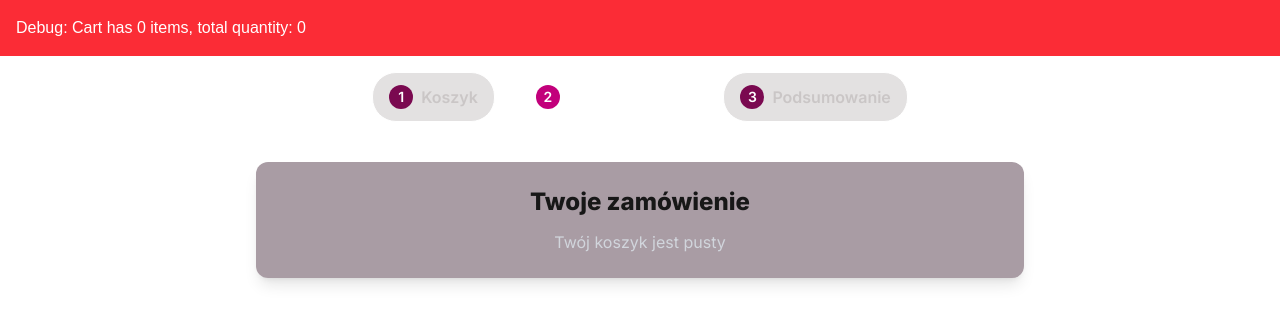
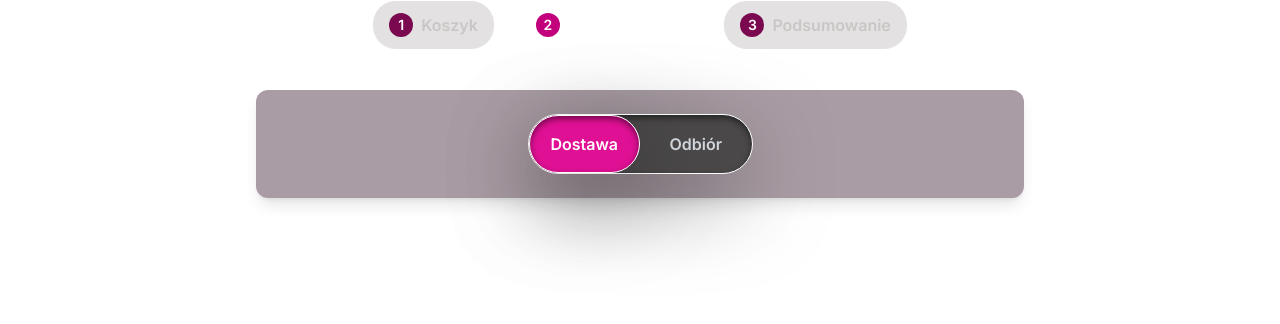
Before and after one commit to Steklowataa/wloska, a Next.js app: page /basket/details in a window 1280 px wide. Shown: the top 324 px of the page. Built offline with nearby package versions, Linux system fonts and the light colour scheme.

Commit message:
Created button for switching between type of orders

```diff
--- a/src/app/basket/details/page.tsx
+++ b/src/app/basket/details/page.tsx
@@ -1,29 +1,14 @@
 "use client";
 import StepButtons from "@/components/Basket/StepButtons";
-import ListOfProducts from "@/components/Basket/Products/ListOfProducts";
-import { useCart } from "@/app/context/CartContext";
-
-// Debug component
-function DebugCart() {
-  const { items, totalQuantity } = useCart();
-  console.log("Debug - Items:", items);
-  console.log("Debug - Total quantity:", totalQuantity);
-
-  return (
-    <div className="bg-red-500 text-white p-4 mb-4">
-      Debug: Cart has {items.length} items, total quantity: {totalQuantity}
-    </div>
-  );
-}
+import OrderDetails from "@/components/Basket/Details/OrderDetails";
 
 export default function Page() {
   console.log("Page component rendering");
 
   return (
     <>
-      <DebugCart />
       <StepButtons />
-      <ListOfProducts />
+      <OrderDetails />
     </>
   );
 }
--- /dev/null
+++ b/src/components/Basket/Details/OrderDetails.tsx
@@ -0,0 +1,12 @@
+"use client"
+import SwitchButton from "./SwitchButton"
+
+export default function OrderDetails () {
+    return (
+        <>
+            <div className="max-w-3xl mx-auto mt-10 p-6 bg-[#28091D]/40 rounded-xl shadow-lg">
+                <SwitchButton />
+            </div>
+        </>
+    )
+}
--- /dev/null
+++ b/src/components/Basket/Details/SwitchButton.tsx
@@ -0,0 +1,45 @@
+"use client"
+import { Inter } from "next/font/google"
+import { useState } from "react"
+
+const inter = Inter({
+    subsets: ["latin"],
+    weight: "600"
+})
+export default function SwitchButton() {
+    const [isDelivery, setIsDelivery] = useState(false)
+
+    return (
+        // <div className="flex items-center justify-center min-h-screen bg-gradient-to-br from-purple-900 via-pink-900 to-orange-500">
+            <div className="flex items-center justify-center">
+                <button
+                    onClick={() => setIsDelivery(!isDelivery)}
+                    className="relative flex items-center bg-[#4A4848] rounded-full w-[225px] h-[60px] transition-all duration-300 ease-in-out shadow-[inset_0_3px_6px_rgba(0,0,0,0.5),0_25px_90px_-12px_rgba(0,0,0,0.6)] border-white border-1">
+                    <div
+                        className={`absolute top-0 bottom-0 rounded-full transition-all duration-300 ease-in-out bg-[#E01094] border border-white shadow-[inset_0_3px_6px_rgba(0,0,0,0.5),0_25px_90px_-12px_rgba(0,0,0,0.6)] ${
+                            !isDelivery
+                                ? 'left-0 right-[50%]'
+                                : 'left-[50%] right-0'
+                        }`}
+                    />
+
+                    <div className="relative z-10 flex w-full">
+                        <div className="flex-1 text-center">
+                            <span className={`${inter.className} text-[16px] font-semibold transition-colors duration-300 ${
+                                !isDelivery ? 'text-white' : 'text-gray-300'
+                            }`}>
+                                Dostawa
+                            </span>
+                        </div>
+                        <div className="flex-1 text-center">
+                            <span className={`${inter.className} text-[16px] font-semibold transition-colors duration-300 ${
+                                isDelivery ? 'text-white' : 'text-gray-300'
+                            }`}>
+                                Odbiór
+                            </span>
+                        </div>
+                    </div>
+                </button>
+            </div>
+    )
+}
--- a/src/components/Basket/NextButton.tsx
+++ b/src/components/Basket/NextButton.tsx
@@ -1,18 +1,43 @@
-"use client"
-import { Inter } from "next/font/google"
+"use client";
+import { Inter } from "next/font/google";
+import { useRouter, usePathname } from "next/navigation";
 
 const interBold = Inter({
     subsets: ["latin"],
     weight: "600"
-})
+});
 
-export default function NextButton({onNext}: {onNext: () => void}) {
+export default function NextButton() {
+    const router = useRouter();
+    const pathname = usePathname();
+
+    const handleNext = () => {
+        if (pathname === '/basket/products') {
+            router.push('/basket/details');
+        } else if (pathname === '/basket/details') {
+            router.push('/basket/summary');
+        } else if (pathname === 'basket/summary'){
+            router.push("/menu")
+        }
+    };
+
+    const getButtonText = () => {
+        if (pathname === '/basket/products') {
+            return 'Do szczegółów →';
+        } else if (pathname === '/basket/details') {
+            return 'Do podsumowania →';
+        } else if (pathname === 'basket/summary') {
+            return 'Zamów ponownie'
+        }
+        return 'Dalej →';
+    };
+
     return (
         <button
             className={`${interBold.className} bg-[#7A0950] button-shadow-style text-white px-10 py-3 rounded-full hover:opacity-90 transition-opacity`}
             type="button"
-          >
-            Dalej →
-          </button>
-    )
+            onClick={handleNext}>
+                {getButtonText()}
+        </button>
+    );
 }
--- a/src/components/Basket/Products/ListOfProducts.tsx
+++ b/src/components/Basket/Products/ListOfProducts.tsx
@@ -2,13 +2,14 @@
 import { Inter } from "next/font/google";
 import { useCart } from "@/app/context/CartContext";
 import Image from "next/image";
+import NextButton from "../NextButton";
 
 const inter = Inter({ subsets: ["latin"], weight: "400" });
 const interBold = Inter({ subsets: ["latin"], weight: "600" });
 const interBold2 = Inter({ subsets: ["latin"], weight: "800" });
 
 export default function ListOfProducts() {
-  const { items, removeFromCart, isLoaded } = useCart();
+  const { items, removeFromCart } = useCart();
 
   if (items.length === 0) {
     return (
@@ -87,6 +88,7 @@ export default function ListOfProducts() {
 
         <div className="flex justify-between items-center mt-6 pt-4 ">
           <p className={`${interBold2.className} text-xl`}>Razem: {totalPrice} zł</p>
+          <NextButton />
         </div>
       </div>
     </div>
--- a/src/components/Basket/StepButtons.tsx
+++ b/src/components/Basket/StepButtons.tsx
@@ -15,7 +15,7 @@ export default function StepButtons() {
   const steps = [
     { label: "Koszyk", path: "/basket/products" },
     { label: "Dane osobowe", path: "/basket/details" },
-    { label: "Podsumowanie", path: "/basket/summery" },
+    { label: "Podsumowanie", path: "/basket/summary" },
   ];
 
   return (
```
Also changed, not shown: src/app/basket/summary/page.tsx (renamed from src/app/basket/summery/page.tsx).
